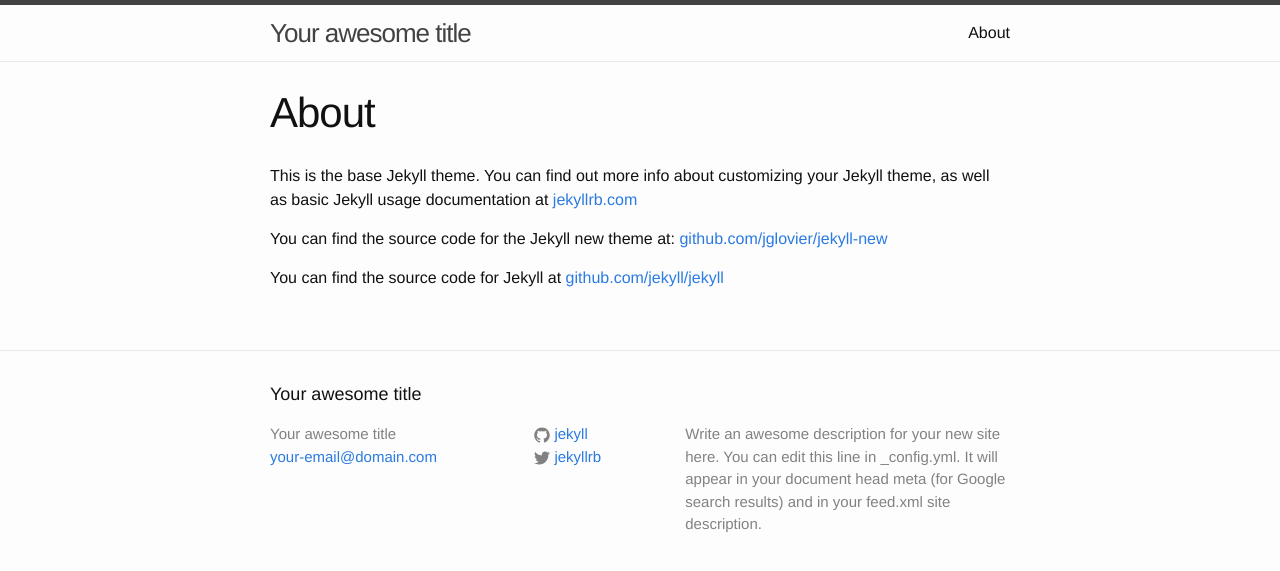
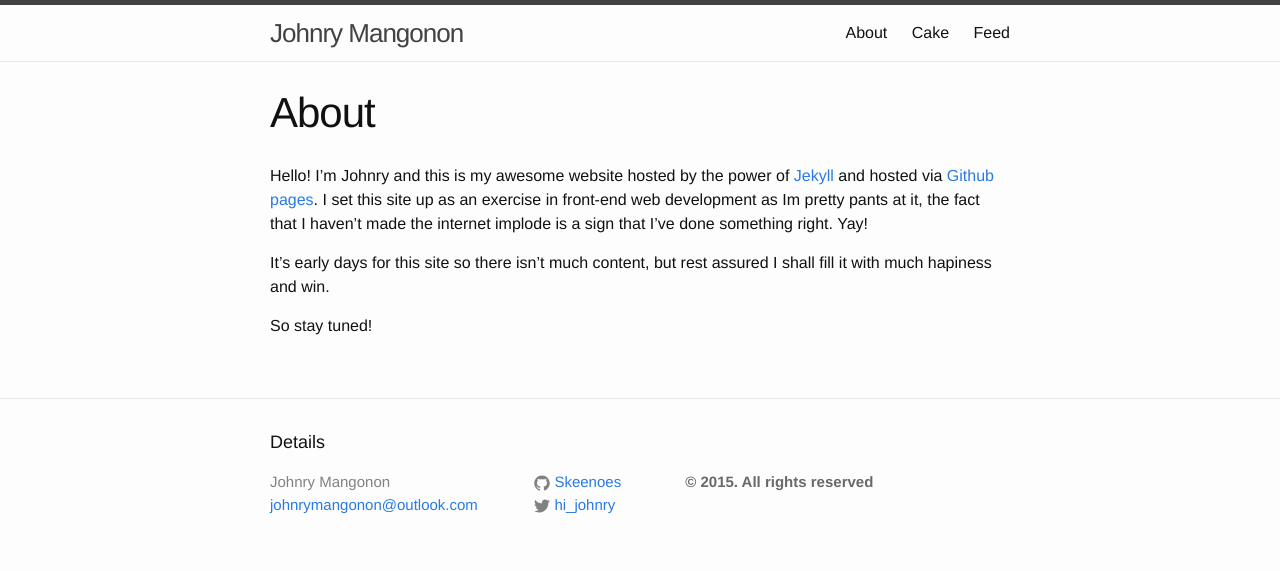
Before and after one commit to Skeenoes/Skeenoes.github.io, a Jekyll site: the page built from about.md, in a window 1280 px wide. Shown: the top 571 px of the page. Built offline with Jekyll 4.4.1, drawn with Linux system fonts in a browser that asks for light colours.

Commit message:
add header nav options + add about page

```diff
--- a/_config.yml
+++ b/_config.yml
@@ -1,14 +1,25 @@
 # Site settings
-title: Your awesome title
-email: your-email@domain.com
-description: > # this means to ignore newlines until "baseurl:"
-  Write an awesome description for your new site here. You can edit this
-  line in _config.yml. It will appear in your document head meta (for
-  Google search results) and in your feed.xml site description.
+title: Johnry Mangonon
+email: johnrymangonon@outlook.com
+description: Johnry's Website of awesomeness
 baseurl: "" # the subpath of your site, e.g. /blog/
 url: "http://yourdomain.com" # the base hostname & protocol for your site
-twitter_username: jekyllrb
-github_username:  jekyll
+twitter_username: hi_johnry
+github_username:  Skeenoes
+footer_heading: Details
+
+# Top navigation list
+page_list:
+    About: '/about'
+    Cake:  '/cake'
+    Feed:  '/feed.xml'
+
+# Footer stuff
+reserve_note: © 2015. All rights reserved
+
 
 # Build settings
 markdown: kramdown
+highlighter: rouge
+timezone: Europe/London
+encoding: utf-8
--- a/_includes/footer.html
+++ b/_includes/footer.html
@@ -2,7 +2,7 @@
 
   <div class="wrapper">
 
-    <h2 class="footer-heading">{{ site.title }}</h2>
+    <h2 class="footer-heading">{{ site.footer_heading }}</h2>
 
     <div class="footer-col-wrapper">
       <div class="footer-col  footer-col-1">
@@ -46,7 +46,7 @@
       </div>
 
       <div class="footer-col  footer-col-3">
-        <p class="text">{{ site.description }}</p>
+        <p class="text">{{ site.reserve_note }}</p>
       </div>
     </div>
 
--- a/_includes/header.html
+++ b/_includes/header.html
@@ -14,10 +14,8 @@
       </a>
 
       <div class="trigger">
-        {% for page in site.pages %}
-          {% if page.title %}
-          <a class="page-link" href="{{ page.url | prepend: site.baseurl }}">{{ page.title }}</a>
-          {% endif %}
+        {% for page in site.page_list %}
+          <a class="page-link" href="{{ page[1] }}">{{ page[0] }}</a>
         {% endfor %}
       </div>
     </nav>
--- a/_sass/_layout.scss
+++ b/_sass/_layout.scss
@@ -118,6 +118,11 @@
     float: left;
     margin-bottom: $spacing-unit / 2;
     padding-left: $spacing-unit / 2;
+
+    .text {
+        font-weight: bold;
+        color: #696969;
+    }
 }
 
 .footer-col-1 {
--- a/about.md
+++ b/about.md
@@ -4,8 +4,8 @@ title: About
 permalink: /about/
 ---
 
-This is the base Jekyll theme. You can find out more info about customizing your Jekyll theme, as well as basic Jekyll usage documentation at [jekyllrb.com](http://jekyllrb.com/)
+Hello! I'm Johnry and this is my awesome website hosted by the power of [Jekyll](http://jekyllrb.com/) and hosted via [Github pages](https://pages.github.com/). I set this site up as an exercise in front-end web development as Im pretty pants at it, the fact that I haven't made the internet implode is a sign that I've done something right. Yay!
 
-You can find the source code for the Jekyll new theme at: [github.com/jglovier/jekyll-new](https://github.com/jglovier/jekyll-new)
+It's early days for this site so there isn't much content, but rest assured I shall fill it with much hapiness and win.
 
-You can find the source code for Jekyll at [github.com/jekyll/jekyll](https://github.com/jekyll/jekyll)
+So stay tuned!
```
Also changed, not shown: cake.md (added, +9 -0 lines).
